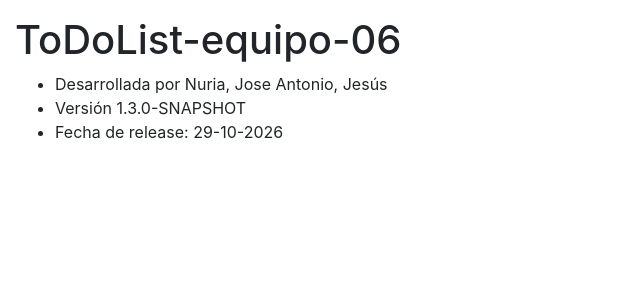
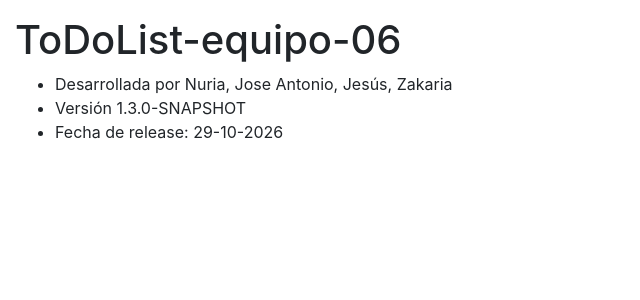
Before and after one commit to jpv49-ua/todolist-equipo-06, a Spring app: template src/main/resources/templates/about.html in a window 1280 px wide. Shown: the part 56-356 px from the top of the page, without its empty margins (0-640 px from the left). Run offline with Thymeleaf, Linux system fonts and the light colour scheme; the template is opened without the code that fills it, so the values that code supplies are empty.

Commit message:
Añadiendo nombre

```diff
--- a/src/main/resources/templates/about.html
+++ b/src/main/resources/templates/about.html
@@ -10,7 +10,7 @@
 <div class="container-fluid mt-3">
     <h1>ToDoList-equipo-06</h1>
     <ul>
-        <li>Desarrollada por Nuria, Jose Antonio, Jesús</li>
+        <li>Desarrollada por Nuria, Jose Antonio, Jesús, Zakaria</li>
         <li>Versión 1.3.0-SNAPSHOT</li>
         <li>Fecha de release: 29-10-2026</li>
     </ul>
```
